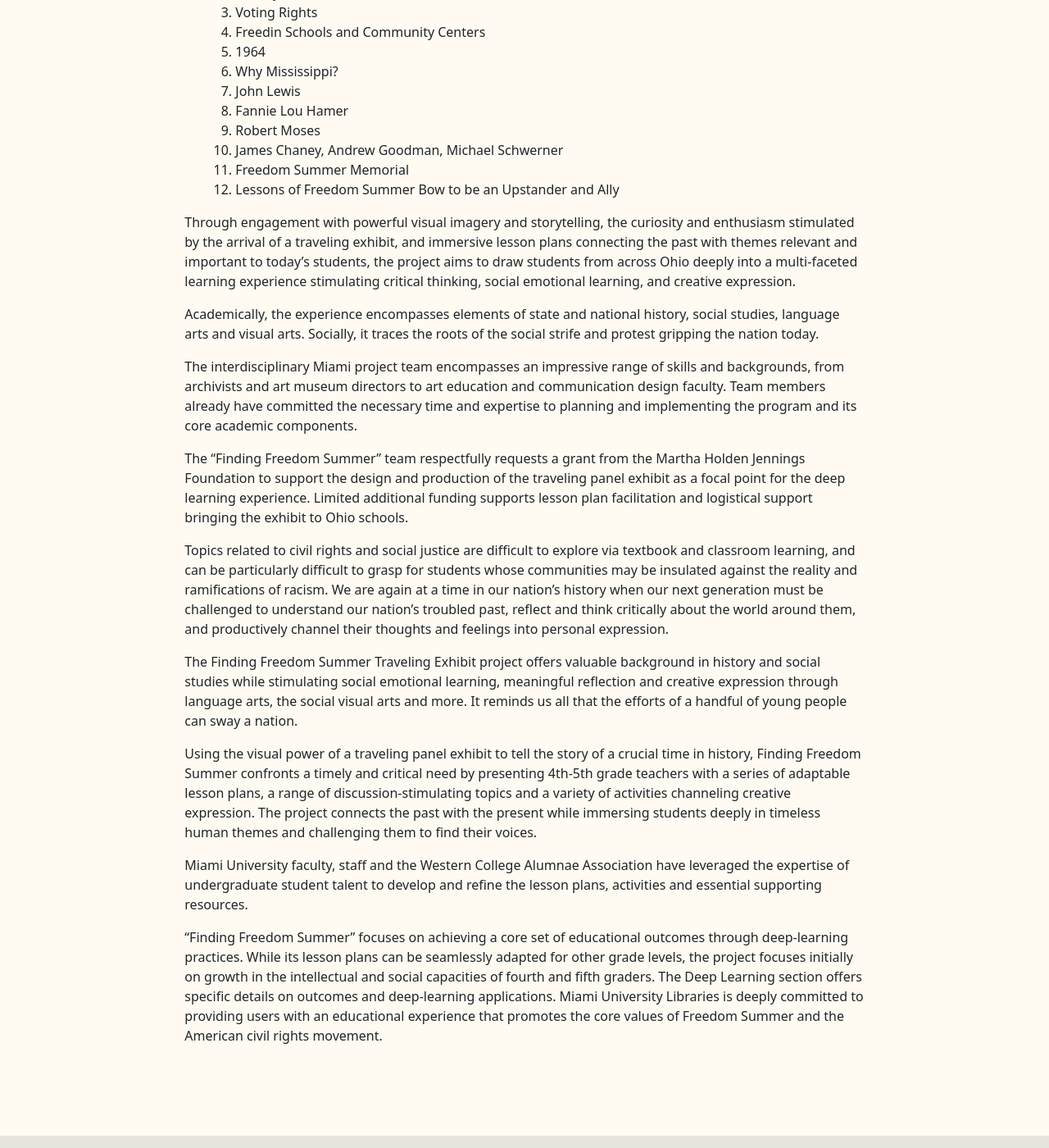
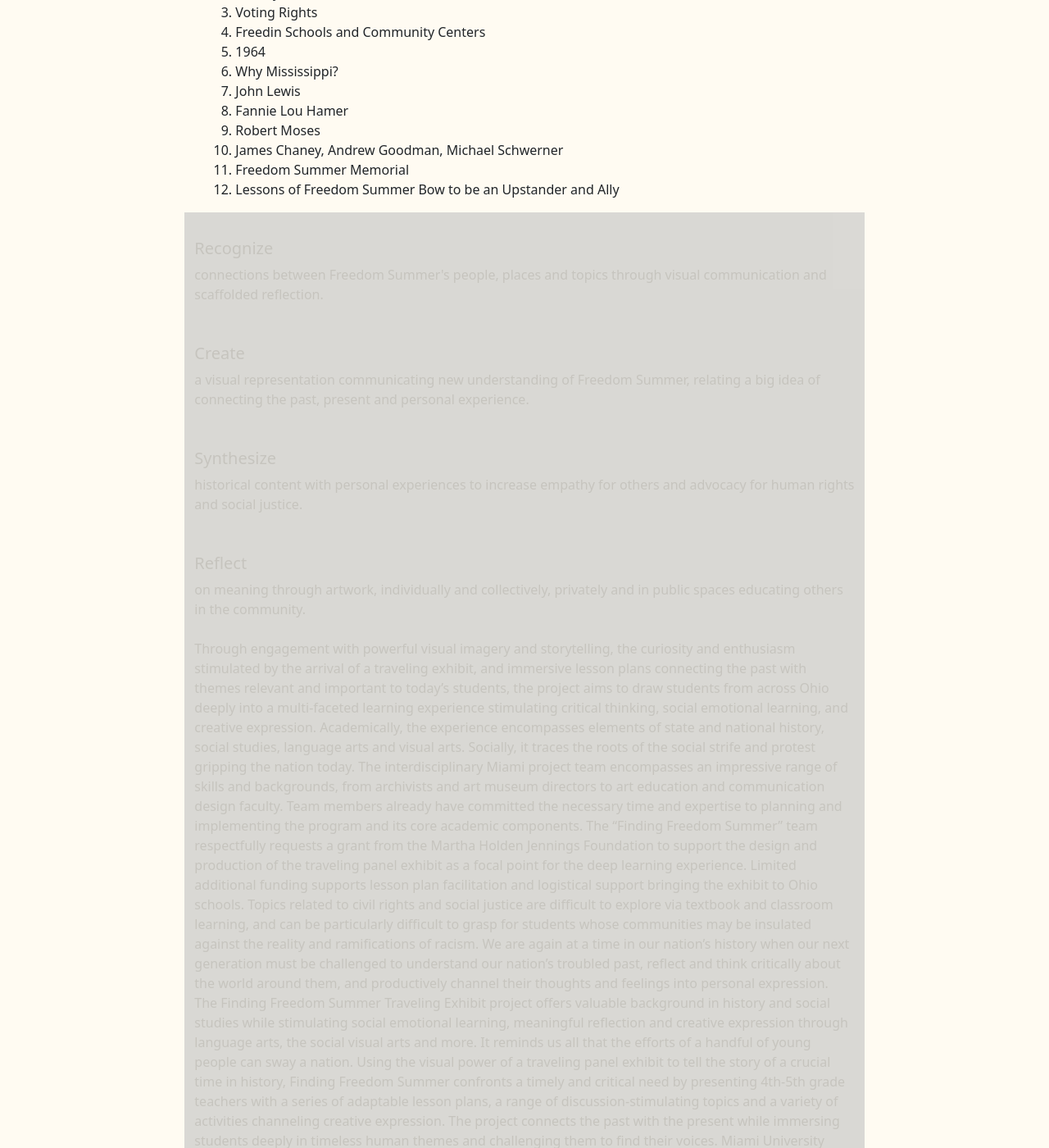
Before and after one commit to freedom-summer-exhibit/Freedom-Summer-Exhibit, a Jekyll site: the page built from about.md, in a window 1280 px wide and 1400 px high, scrolled down 919 px. Shown: the whole window at 82% size. Built offline with Jekyll 4.4.1, drawn with Linux system fonts in a browser that asks for light colours; some of the changed text lies outside the part shown.

Commit message:
Cards added to About; no circles.

```diff
--- a/about.md
+++ b/about.md
@@ -24,6 +24,30 @@ There are 12 themes designed to engage students to learn more.
 11. Freedom Summer Memorial
 12. Lessons of Freedom Summer Bow to be an Upstander and Ally
 
+<div class="container col bg-secondary opacity-25">
+    <div class="row">
+        <div class="col">
+            <div class="card width-100 border-0 mb-2 bg-transparent">
+                <h5>Recognize</h5>
+                <p>connections between Freedom Summer's people, places and topics through visual communication and scaffolded reflection.</p>
+            </div>
+            <div class="card width-100 border-0 mb-2 bg-transparent">
+                <h5>Create</h5>
+                <p>a visual representation communicating new understanding of Freedom Summer, relating a big idea of connecting the past, present and personal experience.</p>
+        </div>
+        <div class="col">
+            <div class="card width-100 border-0 mb-2 bg-transparent">
+                <h5>Synthesize</h5>
+                <p>historical content with personal experiences to increase empathy for others and advocacy for human rights and social justice.</p>
+            </div>
+            <div class="card width-100 border-0 mb-2 bg-transparent">
+                <h5>Reflect</h5>
+                <p>on meaning through artwork, individually and collectively, privately and in public spaces educating others in the community.</p>
+            </div>
+        </div>
+    </div>
+</div>
+
 Through engagement with powerful visual imagery and storytelling, the curiosity and enthusiasm stimulated by the arrival of a traveling exhibit, and immersive lesson plans connecting the past with themes relevant and important to today’s students, the project aims to draw students from across Ohio deeply into a multi-faceted learning experience stimulating critical thinking, social emotional learning, and creative expression.
 
 Academically, the experience encompasses elements of state and national history, social studies, language arts and visual arts. Socially, it traces the roots of the social strife and protest gripping the nation today.
```
